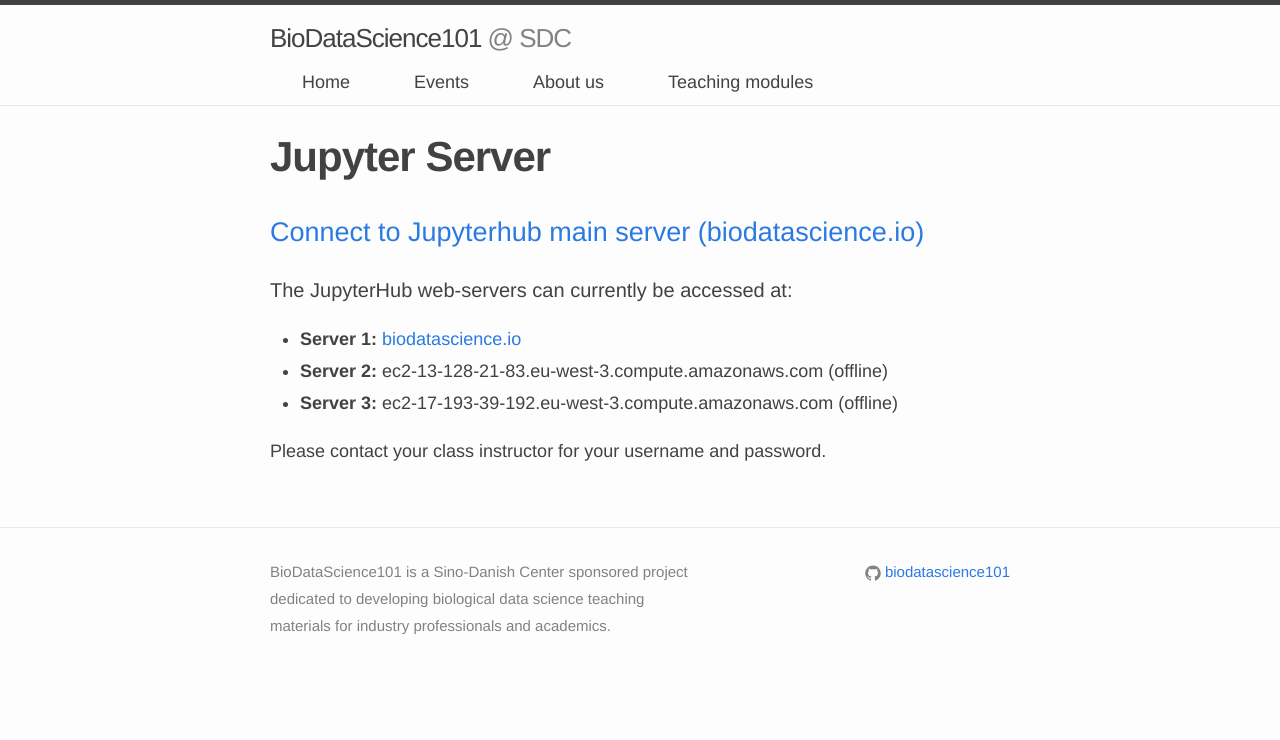
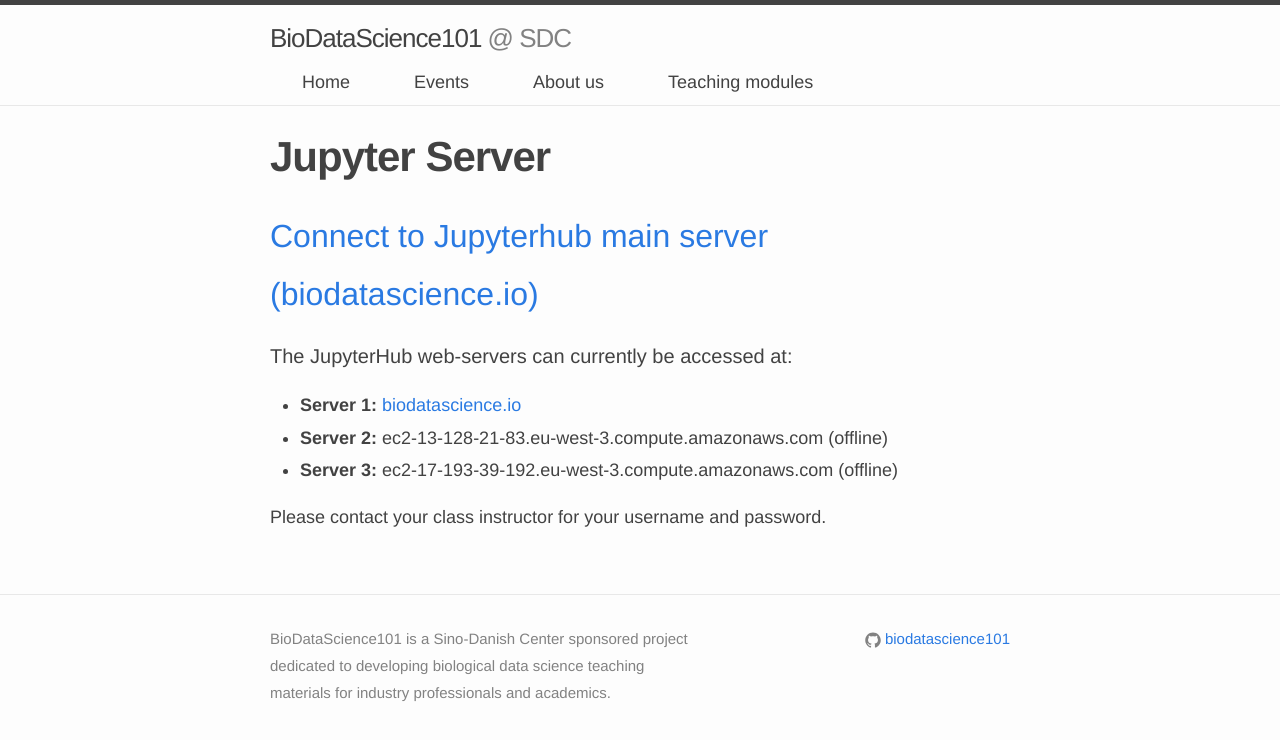
Before and after one commit to biodatascience101/BioDataScience101.github.io, a Jekyll site: the page built from _pages/server/index.md, in a window 1280 px wide. Shown: the top 740 px of the page. Built offline with Jekyll 4.4.1, drawn with Linux system fonts in a browser that asks for light colours; nearby versions of some CDN libraries.

```diff
--- a/_pages/server/index.md
+++ b/_pages/server/index.md
@@ -6,7 +6,7 @@ toggle: on
 rank: 50
 ---
 
-<h1 > <a href="https://www.biodatascience.io">Connect to Jupyterhub main server (biodatascience.io)</a> </h1>
+<h2> <a href="https://www.biodatascience.io">Connect to Jupyterhub main server (biodatascience.io)</a> </h2>
 
 #### The JupyterHub web-servers can currently be accessed at:
   - **Server 1:** <a href="https://www.biodatascience.io"> biodatascience.io</a>
```
